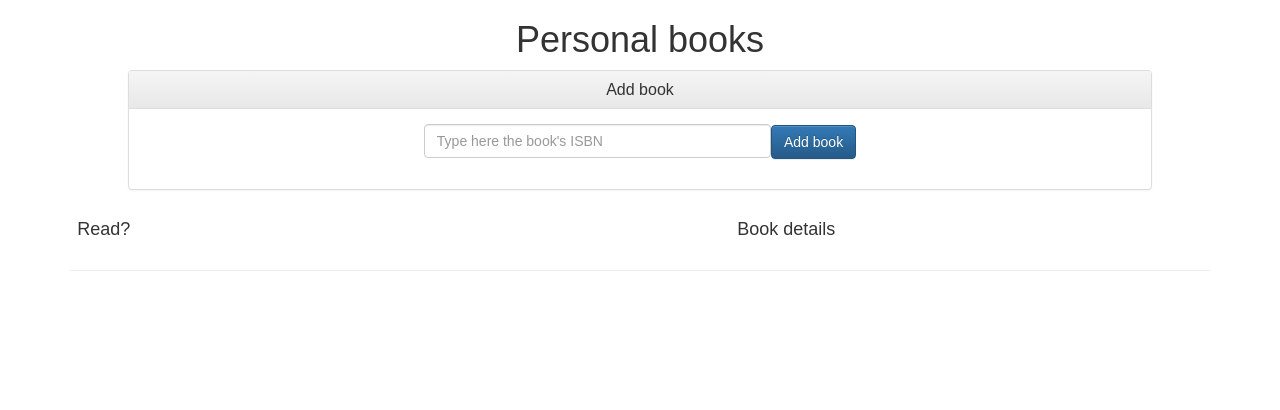
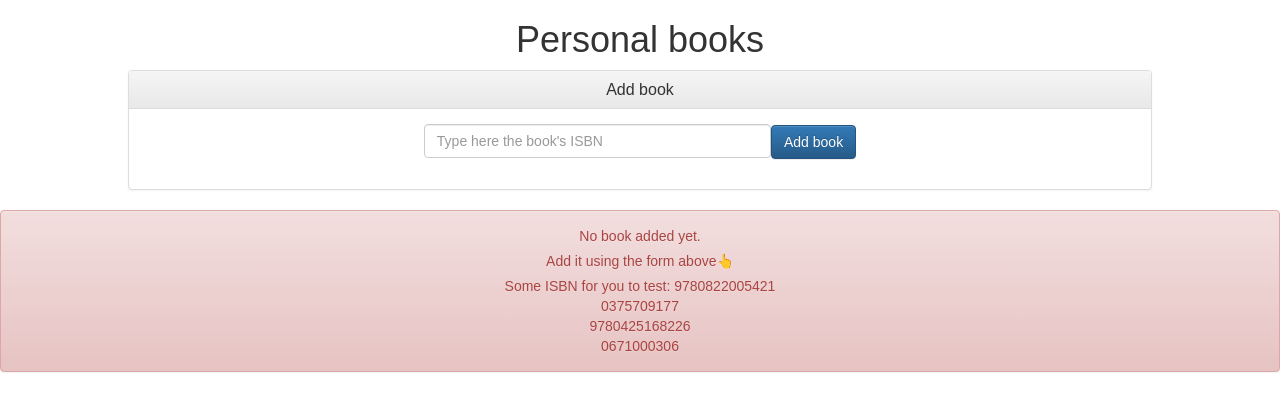
Before and after one commit to pappacena/react-playground, a React app: page / in a window 1280 px wide. Shown: the top 410 px of the page. Built offline with nearby package versions, Linux system fonts and the light colour scheme.

Commit message:
readme and empty message

```diff
--- a/src/components/BookList/BookList.js
+++ b/src/components/BookList/BookList.js
@@ -1,7 +1,7 @@
 import React from 'react';
 import PropTypes from 'prop-types';
 import { connect } from 'react-redux';
-import { Grid, Col, Row } from 'react-bootstrap';
+import { Grid, Col, Row, Alert } from 'react-bootstrap';
 import BookItem from './BookItem';
 import LoadingMask from '../LoadingMask';
 import { refreshBooks, changeReadState, removeBook } from '../../actions';
@@ -32,7 +32,31 @@ class BookList extends React.Component {
     );
   }
 
+  // eslint-disable-next-line class-methods-use-this
+  renderEmptyMessage() {
+    return (
+      <Alert bsStyle="danger">
+        <p>No book added yet.</p>
+        <p>
+          Add it using the form above
+          <span role="img" aria-label="pointing up">👆</span>
+        </p>
+        <p>
+          Some ISBN for you to test:
+          9780822005421<br />
+          0375709177<br />
+          9780425168226<br />
+          0671000306<br />
+        </p>
+      </Alert>
+    );
+  }
+
   render() {
+    if (!this.props.books.length) {
+      return this.renderEmptyMessage();
+    }
+
     return (
       <div className="bookList">
         <Grid>
```
Also changed, not shown: 1 other file (tests, documents, lock files or other folders).
